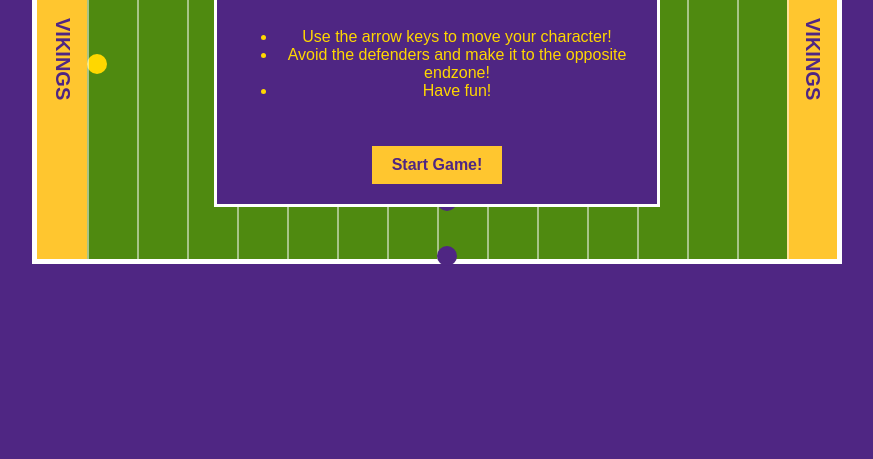
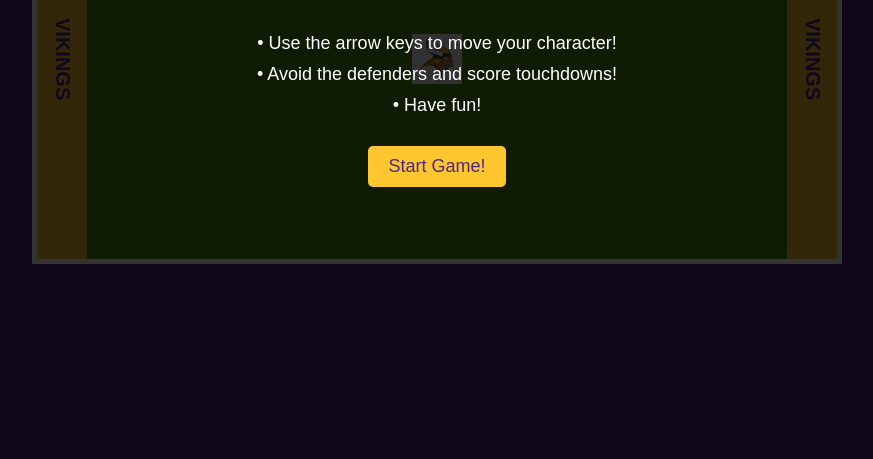
Before and after one commit to Jakob-Ziegler/FootballGame, a plain HTML site: page Game.html in a window 1280 px wide. Shown: the part 341-800 px from the top of the page, without its empty margins (203-1076 px from the left). Drawn offline with Linux system fonts and the light colour scheme.

Commit message:
Update Game.html

```diff
--- a/Game.html
+++ b/Game.html
@@ -3,7 +3,7 @@
 <head>
     <meta charset="UTF-8">
     <meta name="viewport" content="width=device-width, initial-scale=1.0">
-    <title>AI Football Game</title>
+    <title>Vikings Football Game</title>
     <style>
         body, html {
             margin: 0;
@@ -102,81 +102,86 @@
             color: red;
         }
 
-        #touchdown-message {
+        #touchdown-message, #pause-message {
             color: white;
         }
 
-        #pause-message {
-            color: white;
+        /* Popup styling */
+        #intro-popup {
+            position: absolute;
+            width: 100%;
+            height: 100%;
+            background: rgba(0, 0, 0, 0.8);
+            display: flex;
+            flex-direction: column;
+            justify-content: center;
+            align-items: center;
+            color: #fff;
+            text-align: center;
+            z-index: 10;
         }
 
-        #start-popup {
-            position: absolute;
-            width: 400px;
-            height: 250px;
-            background-color: #4F2683;
-            color: #FFD700;
-            border: 3px solid #fff;
-            top: 50%;
-            left: 50%;
-            transform: translate(-50%, -50%);
-            padding: 20px;
-            display: flex;
-            flex-direction: column;
-            align-items: center;
-            justify-content: space-between;
-            text-align: center;
-            font-size: 16px;
+        #intro-popup h1 {
+            font-size: 30px;
+            margin-bottom: 20px;
         }
 
-        #start-popup h2 {
-            margin-top: 0;
+        #intro-popup ul {
+            list-style: none;
+            padding: 0;
+            font-size: 18px;
+            margin-bottom: 20px;
+        }
+
+        #intro-popup li {
+            margin: 10px 0;
         }
 
         #start-button {
+            padding: 10px 20px;
+            font-size: 18px;
             background-color: #FFC62F;
             color: #4F2683;
             border: none;
-            padding: 10px 20px;
-            font-size: 16px;
             cursor: pointer;
-            font-weight: bold;
+            border-radius: 5px;
         }
 
-        #viking-logo {
+        /* Logo styling */
+        .center-logo {
             position: absolute;
             top: 50%;
             left: 50%;
             transform: translate(-50%, -50%);
-            width: 100px;
-            height: 100px;
+            width: 50px;
+            height: 50px;
             background: url('viking.png') no-repeat center center;
             background-size: contain;
-            opacity: 0.8;
+            pointer-events: none;
         }
     </style>
 </head>
 <body>
+    <div id="intro-popup">
+        <h1>AI Football Game</h1>
+        <ul>
+            <li>• Use the arrow keys to move your character!</li>
+            <li>• Avoid the defenders and score touchdowns!</li>
+            <li>• Have fun!</li>
+        </ul>
+        <button id="start-button">Start Game!</button>
+    </div>
+
     <div class="game-container" id="gameContainer">
         <div class="scoreboard" id="scoreboard">Vikings: 0</div>
         <div id="pause-instruction">Press ESC to pause</div>
         <div class="endzone endzone-left">VIKINGS</div>
         <div class="endzone endzone-right">VIKINGS</div>
-        <div id="viking-logo"></div>
+        <div class="center-logo"></div>
         <div id="player" class="player"></div>
         <div id="tackle-message">You Got Tackled!</div>
         <div id="touchdown-message">TOUCHDOWN!</div>
         <div id="pause-message">Paused</div>
-    </div>
-
-    <div id="start-popup">
-        <h2>AI Football Game</h2>
-        <ul>
-            <li>Use the arrow keys to move your character!</li>
-            <li>Avoid the defenders and make it to the opposite endzone!</li>
-            <li>Have fun!</li>
-        </ul>
-        <button id="start-button">Start Game!</button>
     </div>
 
     <script>
@@ -187,7 +192,8 @@
         const tackleMessage = document.getElementById("tackle-message");
         const touchdownMessage = document.getElementById("touchdown-message");
         const pauseMessage = document.getElementById("pause-message");
-        const startPopup = document.getElementById("start-popup");
+
+        const introPopup = document.getElementById("intro-popup");
         const startButton = document.getElementById("start-button");
 
         const fieldWidth = gameContainer.offsetWidth;
@@ -198,7 +204,6 @@
         let playerY = fieldHeight / 2 - 10;
         let isGameOver = false;
         let isPaused = false;
-        let speed = 0;
 
         function updatePlayerPosition() {
             player.style.left = `${playerX}px`;
@@ -269,7 +274,6 @@
             touchdownMessage.style.display = "none";
             playerX = 50;
             playerY = fieldHeight / 2 - 10;
-            speed = 5;
             updatePlayerPosition();
             spawnDefenders();
         }
@@ -288,33 +292,3 @@
             if (e.key === "Escape") {
                 togglePause();
                 return;
-            }
-            if (isGameOver || isPaused) return;
-
-            const speedIncrement = 0.2;
-            if (e.key === "ArrowUp") speed -= speedIncrement;
-            if (e.key === "ArrowDown") speed += speedIncrement;
-            if (e.key === "ArrowLeft") playerX -= speed;
-            if (e.key === "ArrowRight") playerX += speed;
-
-            playerY = Math.max(0, Math.min(fieldHeight - 20, playerY));
-            playerX = Math.max(0, Math.min(fieldWidth - 20, playerX));
-            updatePlayerPosition();
-        });
-
-        startButton.addEventListener("click", () => {
-            startPopup.style.display = "none";
-            speed = 5;
-            gameLoop();
-        });
-
-        let gameLoopId;
-        function gameLoop() {
-            if (!isGameOver && !isPaused) {
-                moveDefenders();
-                gameLoopId = requestAnimationFrame(gameLoop);
-            }
-        }
-    </script>
-</body>
-</html>
```
